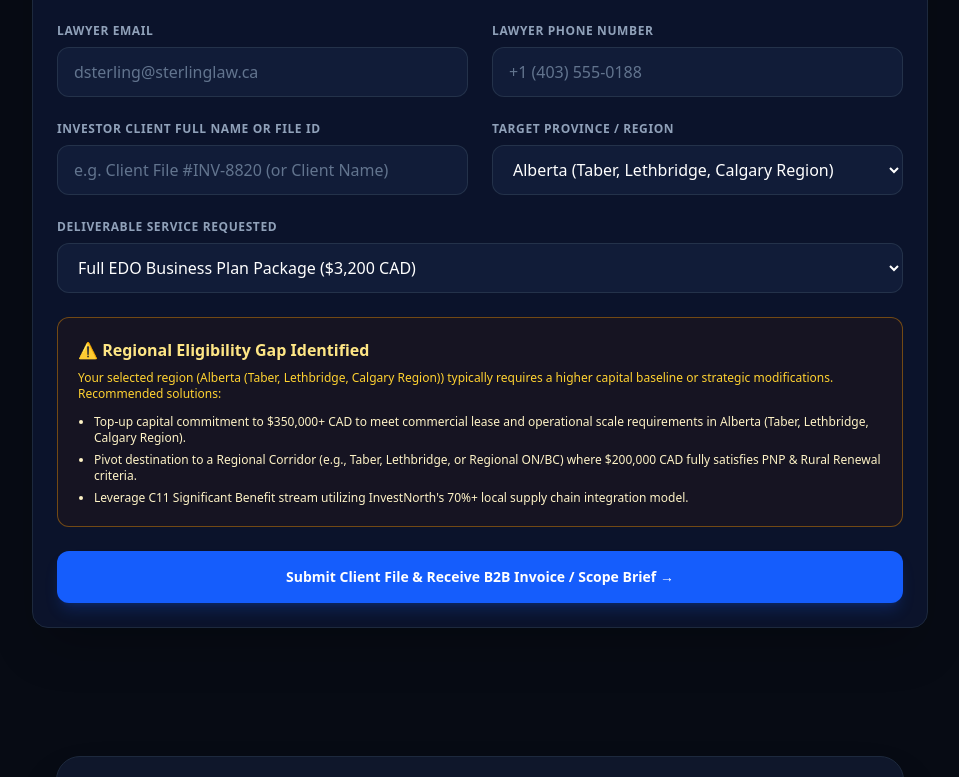
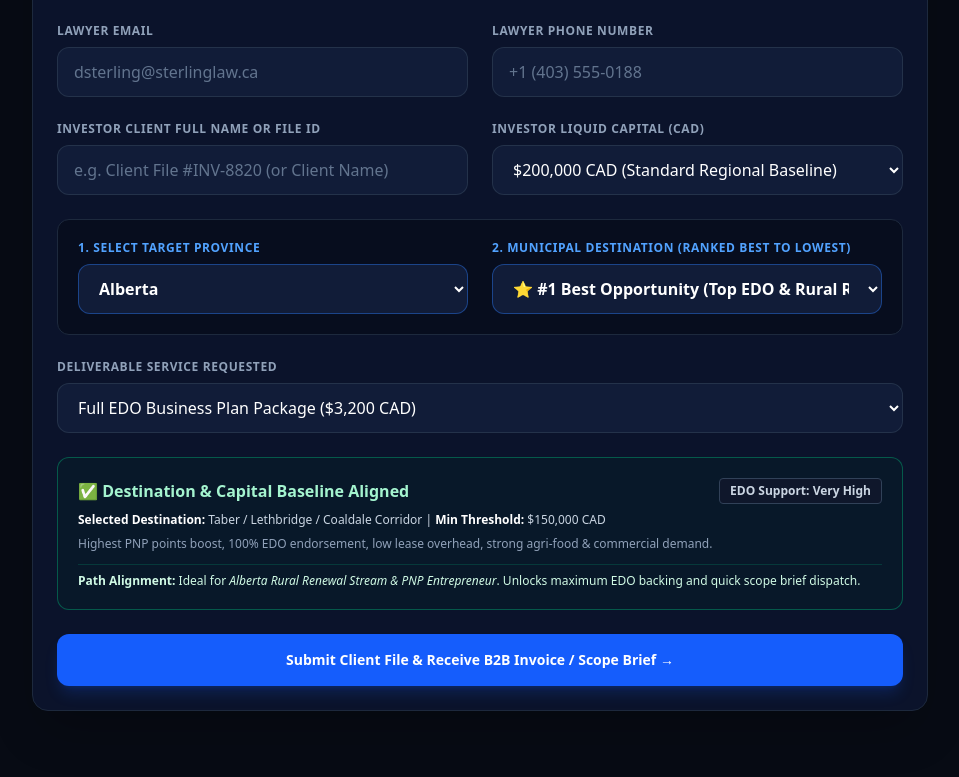
Before and after one commit to staleb1280/pan-canadian-portal, a Next.js app: page / in a window 1280 px wide. Shown: the part 6680-7457 px from the top of the page, without its empty margins (160-1119 px from the left). Built offline with nearby package versions, Linux system fonts and the light colour scheme.

Commit message:
Add dynamic investor eligibility and recommendation logic to IntakeWizard

```diff
--- a/src/Components/Wizard/IntakeWizard.tsx
+++ b/src/Components/Wizard/IntakeWizard.tsx
@@ -1,59 +1,183 @@
 "use client";
 
 import { useState } from "react";
-import { evaluatePNPEligibility } from "../../lib/pnpScoring";
-import { NET_WORTH_OPTIONS, INVESTMENT_FUNDS_OPTIONS } from "../../lib/pnp-config";
 
-// --- Dynamic Eligibility & Recommendation Logic ---
-interface InvestorEligibilityResult {
-  isEligible: boolean;
-  recommendations: string[];
-  unlockedOptions: string[];
+// --- PROVINCIAL CORRIDOR RANKING DATA ---
+export interface LocationCorridor {
+  id: string;
+  name: string;
+  rankBadge: string;
+  minCapitalCAD: number;
+  edoSupportLevel: "Very High" | "High" | "Moderate";
+  recommendedStream: string;
+  description: string;
 }
 
-function evaluateInvestorEligibility(
-  capitalAmount: number,
-  targetRegion: string
-): InvestorEligibilityResult {
-  // Check if chosen region contains major metropolitan hubs
-  const isMetro = ["Calgary", "Edmonton", "Vancouver", "Toronto"].some((city) =>
-    targetRegion.toLowerCase().includes(city.toLowerCase())
-  );
-
-  const recommendations: string[] = [];
-  const unlockedOptions: string[] = [];
-
-  if (isMetro && capitalAmount < 350000) {
-    recommendations.push(
-      `Top-up capital commitment to $350,000+ CAD to meet commercial lease and operational scale requirements in ${targetRegion}.`
-    );
-    recommendations.push(
-      `Pivot destination to a Regional Corridor (e.g., Taber, Lethbridge, or Regional ON/BC) where $${capitalAmount.toLocaleString()} CAD fully satisfies PNP & Rural Renewal criteria.`
-    );
-    recommendations.push(
-      `Leverage C11 Significant Benefit stream utilizing InvestNorth's 70%+ local supply chain integration model.`
-    );
-  } else {
-    unlockedOptions.push(
-      `Full eligibility for major metropolitan business acquisition and establishment.`
-    );
-    unlockedOptions.push(
-      `High priority ranking for Provincial Nominee Program (PNP) draws.`
-    );
-  }
-
-  if (capitalAmount >= 500000) {
-    unlockedOptions.push(
-      `Eligible for multi-location corporate expansion and turn-key commercial site acquisition.`
-    );
-  }
-
-  return {
-    isEligible: !isMetro || capitalAmount >= 350000,
-    recommendations,
-    unlockedOptions,
-  };
-}
+export const PROVINCE_CORRIDORS: Record<string, LocationCorridor[]> = {
+  Alberta: [
+    {
+      id: "ab-1",
+      name: "Taber / Lethbridge / Coaldale Corridor",
+      rankBadge: "⭐ #1 Best Opportunity (Top EDO & Rural Renewal Match)",
+      minCapitalCAD: 150000,
+      edoSupportLevel: "Very High",
+      recommendedStream: "Alberta Rural Renewal Stream & PNP Entrepreneur",
+      description: "Highest PNP points boost, 100% EDO endorsement, low lease overhead, strong agri-food & commercial demand.",
+    },
+    {
+      id: "ab-2",
+      name: "Brooks / Newell Region",
+      rankBadge: "🏅 #2 Recommended (Rural Renewal Stream)",
+      minCapitalCAD: 150000,
+      edoSupportLevel: "Very High",
+      recommendedStream: "Alberta Rural Renewal Stream",
+      description: "Fast-track community nomination, active local labour recruitment support.",
+    },
+    {
+      id: "ab-3",
+      name: "Red Deer & Central Alberta Corridor",
+      rankBadge: "🔹 #3 Secondary Regional Hub",
+      minCapitalCAD: 250000,
+      edoSupportLevel: "High",
+      recommendedStream: "Alberta Advantage Entrepreneur Stream",
+      description: "Strategic logistics hub between Edmonton and Calgary with strong commercial growth.",
+    },
+    {
+      id: "ab-4",
+      name: "Calgary Metropolitan Area",
+      rankBadge: "🏢 #4 Primary Metro (Higher Capital Baseline)",
+      minCapitalCAD: 350000,
+      edoSupportLevel: "Moderate",
+      recommendedStream: "C11 Significant Benefit / Direct Acquisition",
+      description: "High commercial visibility; requires $350k+ capital commitment due to lease costs and market density.",
+    },
+    {
+      id: "ab-5",
+      name: "Edmonton Metropolitan Region",
+      rankBadge: "🏢 #5 Metro Industrial & Commercial Core",
+      minCapitalCAD: 350000,
+      edoSupportLevel: "Moderate",
+      recommendedStream: "C11 Significant Benefit / Expansion",
+      description: "Ideal for manufacturing, transport, and commercial service ventures.",
+    },
+  ],
+  "British Columbia": [
+    {
+      id: "bc-1",
+      name: "Vernon / North Okanagan Corridor",
+      rankBadge: "⭐ #1 Best Opportunity (BC PNP Regional Pilot)",
+      minCapitalCAD: 100000,
+      edoSupportLevel: "Very High",
+      recommendedStream: "BC PNP Entrepreneur Immigration - Regional Stream",
+      description: "Unlocks lowest capital threshold in BC ($100k) with direct community referral.",
+    },
+    {
+      id: "bc-2",
+      name: "Kamloops & Thompson-Nicola Region",
+      rankBadge: "🏅 #2 High Priority Regional Hub",
+      minCapitalCAD: 150000,
+      edoSupportLevel: "High",
+      recommendedStream: "BC PNP Regional Stream",
+      description: "Strong forestry, tourism, and retail trade opportunities.",
+    },
+    {
+      id: "bc-3",
+      name: "Kelowna & Central Okanagan",
+      rankBadge: "🔹 #3 Commercial Tech & Tourism Hub",
+      minCapitalCAD: 300000,
+      edoSupportLevel: "High",
+      recommendedStream: "Standard BC PNP Entrepreneur",
+      description: "High-growth market; requires higher capital allocation.",
+    },
+    {
+      id: "bc-4",
+      name: "Metro Vancouver & Lower Mainland",
+      rankBadge: "🏢 #4 Major Metro (Tier 4 / Highly Competitive)",
+      minCapitalCAD: 500000,
+      edoSupportLevel: "Moderate",
+      recommendedStream: "C11 Significant Benefit / Corporate Expansion",
+      description: "Saturated market; requires $500k+ CAD and specialized business model to pass IRCC audit.",
+    },
+  ],
+  Saskatchewan: [
+    {
+      id: "sk-1",
+      name: "Moose Jaw & Regional Corridors",
+      rankBadge: "⭐ #1 Best Opportunity (SINP Regional Entrepreneur)",
+      minCapitalCAD: 200000,
+      edoSupportLevel: "Very High",
+      recommendedStream: "SINP Entrepreneur Category (Regional)",
+      description: "Lower score threshold for EOI selection; fast municipal onboarding.",
+    },
+    {
+      id: "sk-2",
+      name: "Saskatoon Regional Corridor",
+      rankBadge: "🏅 #2 Commercial Distribution Hub",
+      minCapitalCAD: 250000,
+      edoSupportLevel: "High",
+      recommendedStream: "SINP Entrepreneur Category",
+      description: "Strong tech, agriculture, and retail sector demand.",
+    },
+    {
+      id: "sk-3",
+      name: "Regina Metropolitan Area",
+      rankBadge: "🏢 #3 Provincial Capital Core",
+      minCapitalCAD: 300000,
+      edoSupportLevel: "Moderate",
+      recommendedStream: "SINP Entrepreneur Category",
+      description: "Government and commercial service centre.",
+    },
+  ],
+  Manitoba: [
+    {
+      id: "mb-1",
+      name: "Brandon & Westman Region",
+      rankBadge: "⭐ #1 Best Opportunity (MPNP Regional Priority)",
+      minCapitalCAD: 150000,
+      edoSupportLevel: "Very High",
+      recommendedStream: "MPNP Business Investor Stream (Regional)",
+      description: "Requires only $150k investment outside Winnipeg; maximum PNP points.",
+    },
+    {
+      id: "mb-2",
+      name: "Winnipeg Metropolitan Area",
+      rankBadge: "🏢 #2 Primary Metro Core",
+      minCapitalCAD: 250000,
+      edoSupportLevel: "Moderate",
+      recommendedStream: "MPNP Entrepreneur Pathway",
+      description: "Requires $250k investment minimum within Winnipeg city limits.",
+    },
+  ],
+  Ontario: [
+    {
+      id: "on-1",
+      name: "Chatham-Kent & Southwestern Ontario",
+      rankBadge: "⭐ #1 Best Opportunity (OINP Regional Focus)",
+      minCapitalCAD: 200000,
+      edoSupportLevel: "Very High",
+      recommendedStream: "OINP Entrepreneur Stream (Outside GTA)",
+      description: "Unlocks $200k investment baseline vs $600k in GTA; high manufacturing & agri-tech demand.",
+    },
+    {
+      id: "on-2",
+      name: "Kingston & Eastern Ontario Corridor",
+      rankBadge: "🏅 #2 High Priority Regional City",
+      minCapitalCAD: 250000,
+      edoSupportLevel: "High",
+      recommendedStream: "OINP Regional Stream",
+      description: "Strong healthcare, education, and service business demand.",
+    },
+    {
+      id: "on-3",
+      name: "Greater Toronto Area (GTA) & Ottawa",
+      rankBadge: "🏢 #3 Tier 4 Metro (Maximum Competition & Capital)",
+      minCapitalCAD: 600000,
+      edoSupportLevel: "Moderate",
+      recommendedStream: "C11 Corporate / OINP GTA ($600k Min)",
+      description: "Highest capital requirement in Canada ($600k+ CAD unencumbered investment).",
+    },
+  ],
+};
 
 // Price Helper
 function getServicePrice(service: string): string {
@@ -63,25 +187,44 @@ function getServicePrice(service: string): string {
 }
 
 export default function IntakeWizard() {
+  const [selectedProvince, setSelectedProvince] = useState<string>("Alberta");
+
+  // Default to the #1 ranked location in Alberta
+  const [selectedCorridorId, setSelectedCorridorId] = useState<string>("ab-1");
+
   const [formData, setFormData] = useState({
     lawyerName: "",
     lawFirm: "",
     lawyerEmail: "",
     lawyerPhone: "",
     clientFileId: "",
-    targetRegion: "Alberta (Taber, Lethbridge, Calgary Region)",
+    capitalAmount: 200000,
     serviceRequested: "Full EDO Business Plan Package ($3,200 CAD)",
-    capitalAmount: 200000,
   });
 
   const [submitted, setSubmitted] = useState(false);
   const [isSubmitting, setIsSubmitting] = useState(false);
 
+  // Get corridors for current province
+  const currentCorridors = PROVINCE_CORRIDORS[selectedProvince] || [];
+
+  // Get active selected corridor details
+  const activeCorridor =
+    currentCorridors.find((c) => c.id === selectedCorridorId) || currentCorridors[0];
+
+  // Handle Province Change & auto-select top #1 location
+  const handleProvinceChange = (province: string) => {
+    setSelectedProvince(province);
+    const newCorridors = PROVINCE_CORRIDORS[province] || [];
+    if (newCorridors.length > 0) {
+      setSelectedCorridorId(newCorridors[0].id); // Auto select #1 option at top
+    }
+  };
+
   const handleSubmit = (e: React.FormEvent) => {
     e.preventDefault();
     setIsSubmitting(true);
 
-    // Simulate quick form submission processing
     setTimeout(() => {
       setIsSubmitting(false);
       setSubmitted(true);
@@ -90,22 +233,20 @@ export default function IntakeWizard() {
 
   const handleReset = () => {
     setSubmitted(false);
+    setSelectedProvince("Alberta");
+    setSelectedCorridorId("ab-1");
     setFormData({
       lawyerName: "",
       lawFirm: "",
       lawyerEmail: "",
       lawyerPhone: "",
       clientFileId: "",
-      targetRegion: "Alberta (Taber, Lethbridge, Calgary Region)",
+      capitalAmount: 200000,
       serviceRequested: "Full EDO Business Plan Package ($3,200 CAD)",
-      capitalAmount: 200000,
     });
   };
 
-  const eligibility = evaluateInvestorEligibility(
-    formData.capitalAmount,
-    formData.targetRegion
-  );
+  const isCapitalSufficient = formData.capitalAmount >= (activeCorridor?.minCapitalCAD || 200000);
 
   return (
     <div className="w-full max-w-4xl mx-auto my-8 p-6 bg-[#0B132B] text-slate-100 rounded-2xl border border-slate-800 shadow-2xl">
@@ -116,7 +257,7 @@ export default function IntakeWizard() {
               Lawyer / RCIC Client File Submission Form
             </h2>
             <p className="text-sm text-slate-400">
-              Submit confidential client parameters to receive a wholesale B2B quote and scope brief within 24 hours.
+              Select target province & ranked corridor to evaluate client eligibility and lock wholesale B2B pricing.
             </p>
           </div>
 
@@ -180,7 +321,7 @@ export default function IntakeWizard() {
               />
             </div>
 
-            {/* INVESTOR CLIENT FULL NAME OR FILE ID */}
+            {/* INVESTOR CLIENT FILE ID */}
             <div>
               <label className="block text-xs font-semibold text-slate-400 uppercase tracking-wider mb-2">
                 INVESTOR CLIENT FULL NAME OR FILE ID
@@ -195,31 +336,61 @@ export default function IntakeWizard() {
               />
             </div>
 
-            {/* TARGET PROVINCE / REGION */}
+            {/* INVESTOR CAPITAL BASELINE */}
             <div>
               <label className="block text-xs font-semibold text-slate-400 uppercase tracking-wider mb-2">
-                TARGET PROVINCE / REGION
+                INVESTOR LIQUID CAPITAL (CAD)
               </label>
               <select
-                value={formData.targetRegion}
-                onChange={(e) => setFormData({ ...formData, targetRegion: e.target.value })}
+                value={formData.capitalAmount}
+                onChange={(e) => setFormData({ ...formData, capitalAmount: Number(e.target.value) })}
                 className="w-full px-4 py-3 bg-[#111C38] border border-slate-700/60 rounded-xl text-white focus:outline-none focus:border-blue-500 transition"
               >
-                <option value="Alberta (Taber, Lethbridge, Calgary Region)">
-                  Alberta (Taber, Lethbridge, Calgary Region)
-                </option>
-                <option value="British Columbia (Okanagan, Vernon, Vancouver)">
-                  British Columbia (Okanagan, Vernon, Vancouver)
-                </option>
-                <option value="Saskatchewan (Regina, Regional Corridors)">
-                  Saskatchewan (Regina, Regional Corridors)
-                </option>
-                <option value="Manitoba (Winnipeg, Brandon Region)">
-                  Manitoba (Winnipeg, Brandon Region)
-                </option>
-                <option value="Ontario (Regional Ontario Corridors)">
-                  Ontario (Regional Ontario Corridors)
-                </option>
+                <option value={150000}>$150,000 CAD (Regional Tier)</option>
+                <option value={200000}>$200,000 CAD (Standard Regional Baseline)</option>
+                <option value={350000}>$350,000 CAD (Primary Metro Threshold)</option>
+                <option value={500000}>$500,000+ CAD (Multi-Site / GTA Baseline)</option>
+              </select>
+            </div>
+          </div>
+
+          {/* ========================================================= */}
+          {/* 2-STEP DEPENDENT DROPDOWNS: PROVINCE -> RANKED CORRIDOR  */}
+          {/* ========================================================= */}
+          <div className="grid grid-cols-1 md:grid-cols-2 gap-6 p-5 bg-[#070D1E] rounded-xl border border-slate-800">
+            {/* STEP 1: SELECT PROVINCE */}
+            <div>
+              <label className="block text-xs font-semibold text-blue-400 uppercase tracking-wider mb-2">
+                1. SELECT TARGET PROVINCE
+              </label>
+              <select
+                value={selectedProvince}
+                onChange={(e) => handleProvinceChange(e.target.value)}
+                className="w-full px-4 py-3 bg-[#111C38] border border-blue-500/40 rounded-xl text-white font-semibold focus:outline-none focus:border-blue-400 transition"
+              >
+                {Object.keys(PROVINCE_CORRIDORS).map((prov) => (
+                  <option key={prov} value={prov}>
+                    {prov}
+                  </option>
+                ))}
+              </select>
+            </div>
+
+            {/* STEP 2: RANKED MUNICIPAL CORRIDOR (GRADUAL RANKING DROP DOWN) */}
+            <div>
+              <label className="block text-xs font-semibold text-blue-400 uppercase tracking-wider mb-2">
+                2. MUNICIPAL DESTINATION (RANKED BEST TO LOWEST)
+              </label>
+              <select
+                value={selectedCorridorId}
+                onChange={(e) => setSelectedCorridorId(e.target.value)}
+                className="w-full px-4 py-3 bg-[#111C38] border border-blue-500/40 rounded-xl text-white font-semibold focus:outline-none focus:border-blue-400 transition"
+              >
+                {currentCorridors.map((c) => (
+                  <option key={c.id} value={c.id}>
+                    {c.rankBadge} - {c.name}
+                  </option>
+                ))}
               </select>
             </div>
           </div>
@@ -246,38 +417,51 @@ export default function IntakeWizard() {
             </select>
           </div>
 
-          {/* DYNAMIC ADVISORY & RECOMMENDATION CARD */}
-          {formData.targetRegion && (
+          {/* DYNAMIC ADVISORY & RECOMMENDATION PANEL */}
+          {activeCorridor && (
             <div
               className={`p-5 rounded-xl border transition ${
-                eligibility.isEligible
+                isCapitalSufficient
                   ? "bg-emerald-950/20 border-emerald-500/40 text-emerald-200"
                   : "bg-amber-950/20 border-amber-500/40 text-amber-200"
               }`}
             >
-              <div className="flex items-center gap-2 font-semibold text-base mb-2">
-                {eligibility.isEligible
-                  ? "✅ Destination & Capital Baseline Aligned"
-                  : "⚠️ Regional Eligibility Gap Identified"}
+              <div className="flex items-center justify-between font-semibold text-base mb-2">
+                <span className="flex items-center gap-2">
+                  {isCapitalSufficient ? "✅ Destination & Capital Baseline Aligned" : "⚠️️ Capital Gap / Remediation Required"}
+                </span>
+                <span className="text-xs px-2.5 py-1 rounded bg-slate-900 border border-slate-700 text-slate-300">
+                  EDO Support: {activeCorridor.edoSupportLevel}
+                </span>
               </div>
 
-              {!eligibility.isEligible ? (
-                <div>
-                  <p className="text-xs text-amber-300 mb-3">
-                    Your selected region ({formData.targetRegion}) typically requires a higher capital baseline or strategic modifications. Recommended solutions:
-                  </p>
-                  <ul className="space-y-1.5 text-xs list-disc pl-4 text-amber-100">
-                    {eligibility.recommendations.map((rec, idx) => (
-                      <li key={idx}>{rec}</li>
-                    ))}
+              <p className="text-xs text-slate-300 mb-2">
+                <strong className="text-white">Selected Destination:</strong> {activeCorridor.name} |{" "}
+                <strong className="text-white">Min Threshold:</strong> ${activeCorridor.minCapitalCAD.toLocaleString()} CAD
+              </p>
+
+              <p className="text-xs text-slate-400 mb-3">{activeCorridor.description}</p>
+
+              {!isCapitalSufficient ? (
+                <div className="space-y-1.5 pt-2 border-t border-amber-500/20 text-xs">
+                  <p className="font-semibold text-amber-300">💡 Actionable Remediation Options:</p>
+                  <ul className="list-disc pl-4 space-y-1 text-amber-100">
+                    <li>
+                      Top-up capital from current ${formData.capitalAmount.toLocaleString()} CAD to{" "}
+                      <strong>${activeCorridor.minCapitalCAD.toLocaleString()} CAD</strong> to meet local lease baseline.
+                    </li>
+                    <li>
+                      Or switch to the <strong>#1 Ranked Regional Option</strong> ({currentCorridors[0]?.name}) which fully accepts ${formData.capitalAmount.toLocaleString()} CAD.
+                    </li>
+                    <li>
+                      Apply under InvestNorth’s Option B ($3,200) with a binding 70%+ local supply chain agreement.
+                    </li>
                   </ul>
                 </div>
               ) : (
-                <ul className="space-y-1 text-xs list-disc pl-4 text-emerald-100">
-                  {eligibility.unlockedOptions.map((opt, idx) => (
-                    <li key={idx}>{opt}</li>
-                  ))}
-                </ul>
+                <div className="pt-2 border-t border-emerald-500/20 text-xs text-emerald-100">
+                  <strong>Path Alignment:</strong> Ideal for <em>{activeCorridor.recommendedStream}</em>. Unlocks maximum EDO backing and quick scope brief dispatch.
+                </div>
               )}
             </div>
           )}
@@ -306,8 +490,8 @@ export default function IntakeWizard() {
           </p>
 
           <p className="text-xs text-slate-400">
-            Client File: <span className="font-mono text-white font-semibold">{formData.clientFileId}</span> | Service:{" "}
-            <span className="font-semibold text-white">{formData.serviceRequested}</span>
+            Client File: <span className="font-mono text-white font-semibold">{formData.clientFileId}</span> | Destination:{" "}
+            <span className="font-semibold text-white">{activeCorridor.name}</span>
           </p>
 
           <div className="py-2 px-4 bg-emerald-900/40 border border-emerald-500/30 rounded-lg inline-block text-emerald-300 font-mono font-bold text-sm">
```
